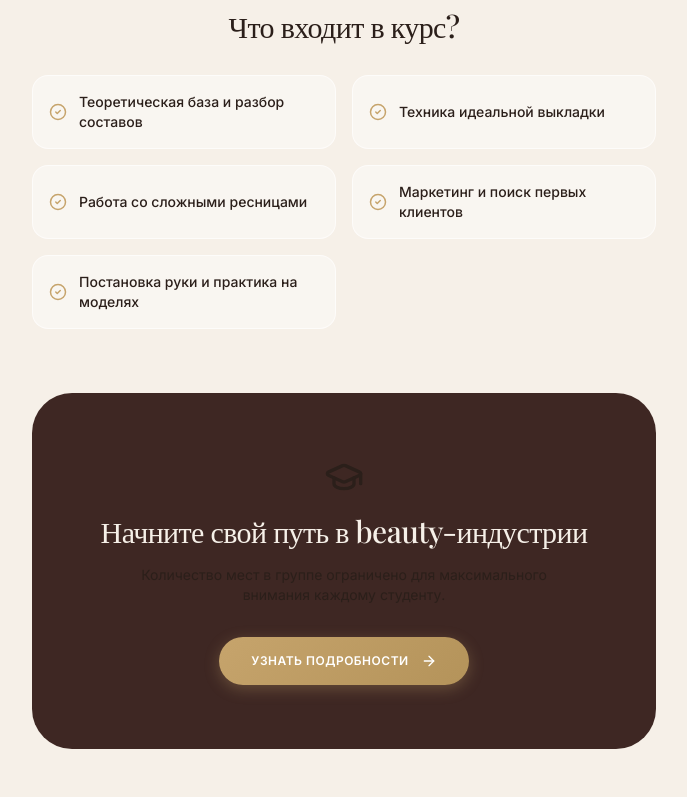
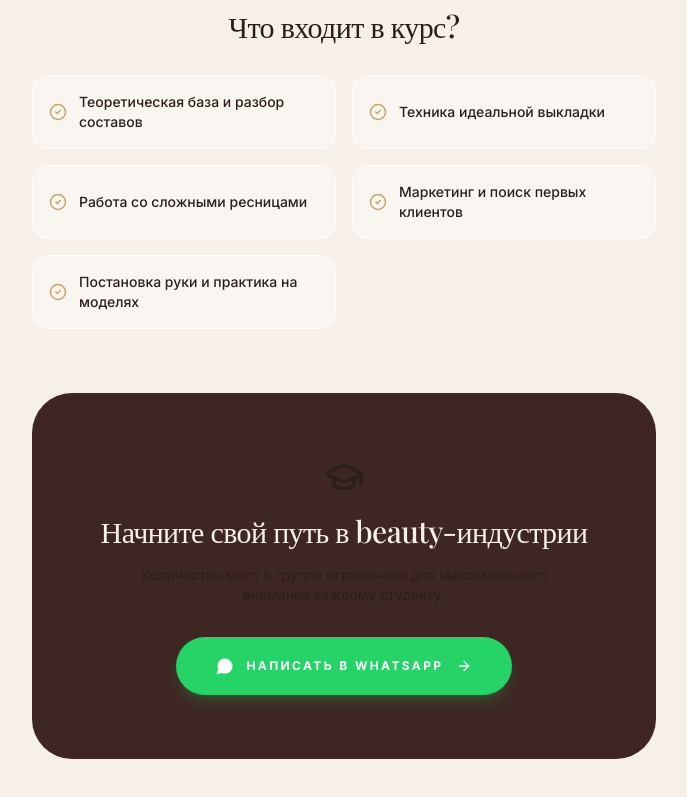
Before and after one commit to defficc-ops/-lamilash-pwa-., a Next.js app: page /training in a window 1280 px wide. Shown: the part 967-1764 px from the top of the page, without its empty margins (296-983 px from the left). Built offline with nearby package versions, Linux system fonts and the light colour scheme; a web font is replaced by a local one.

Commit message:
Update training CTA to WhatsApp

```diff
--- a/app/training/page.tsx
+++ b/app/training/page.tsx
@@ -1,10 +1,11 @@
 'use client'
 
 import { motion, useScroll, useTransform } from 'framer-motion'
-import { BookOpen, Award, Star, CheckCircle2, GraduationCap, ArrowRight } from 'lucide-react'
+import { BookOpen, Award, Star, CheckCircle2, GraduationCap, ArrowRight, MessageCircle } from 'lucide-react'
 import BottomNav from '@/components/BottomNav'
 import ScrollReveal from '@/components/ScrollReveal'
 import Link from 'next/link'
+import { siteConfig } from '@/lib/config'
 
 export default function TrainingPage() {
   return (
@@ -129,12 +130,14 @@ export default function TrainingPage() {
               </p>
 
               <Link
-                href="https://t.me/your_username"
-                className="btn-primary inline-flex items-center gap-3 px-8 py-4 text-xs uppercase tracking-widest"
-              >
-                Узнать подробности
-                <ArrowRight size={16} />
-              </Link>
+              href={siteConfig.socials.whatsapp}
+              target="_blank"
+              className="inline-flex items-center gap-3 px-10 py-5 rounded-full text-xs uppercase tracking-[0.2em] font-bold transition-all shadow-lg active:scale-95 bg-[#25D366] text-white hover:bg-[#20ba5a] shadow-green-500/20"
+            >
+              <MessageCircle size={18} fill="currentColor" />
+              Написать в WhatsApp
+              <ArrowRight size={16} />
+            </Link>
             </div>
           </ScrollReveal>
         </section>
```
